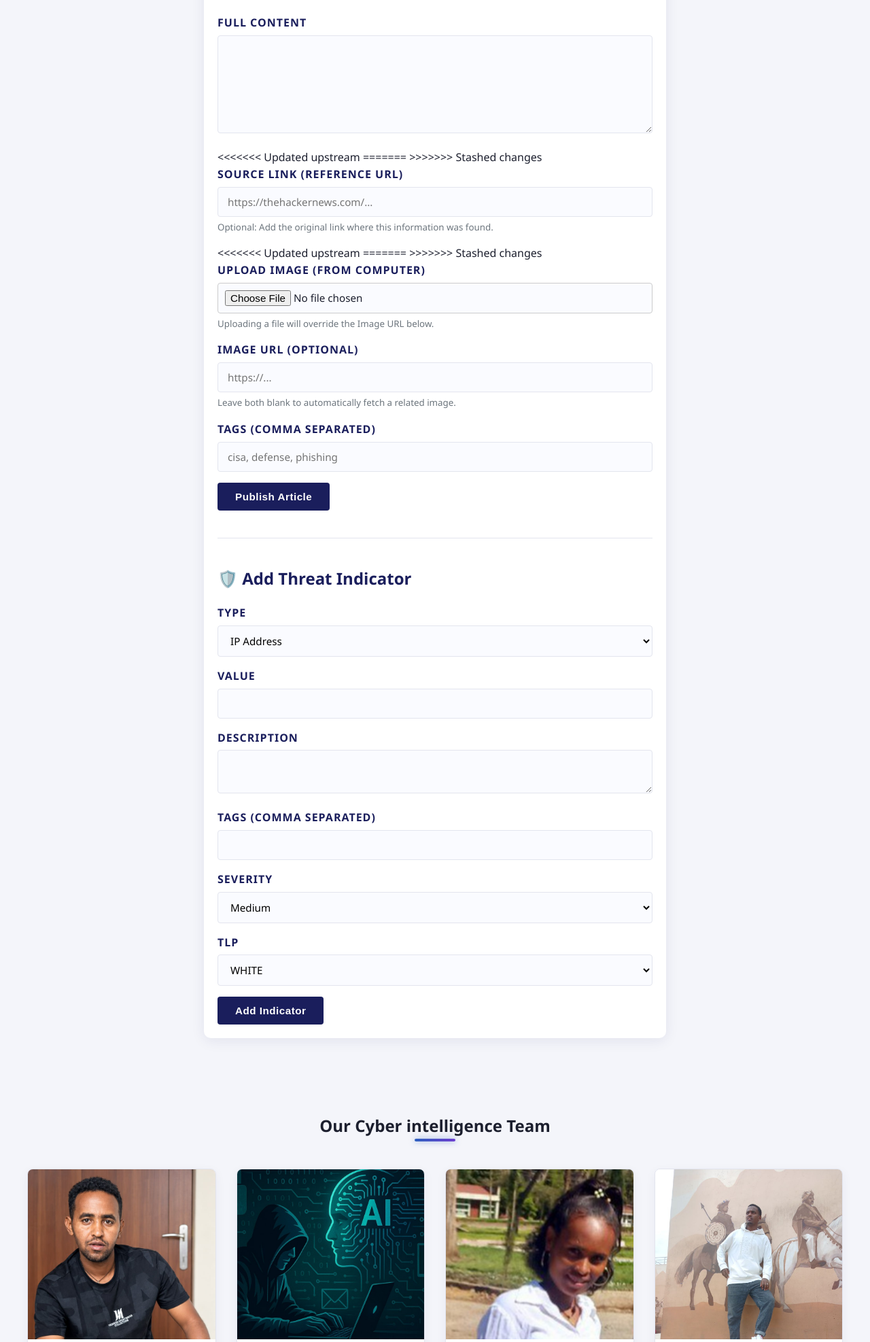
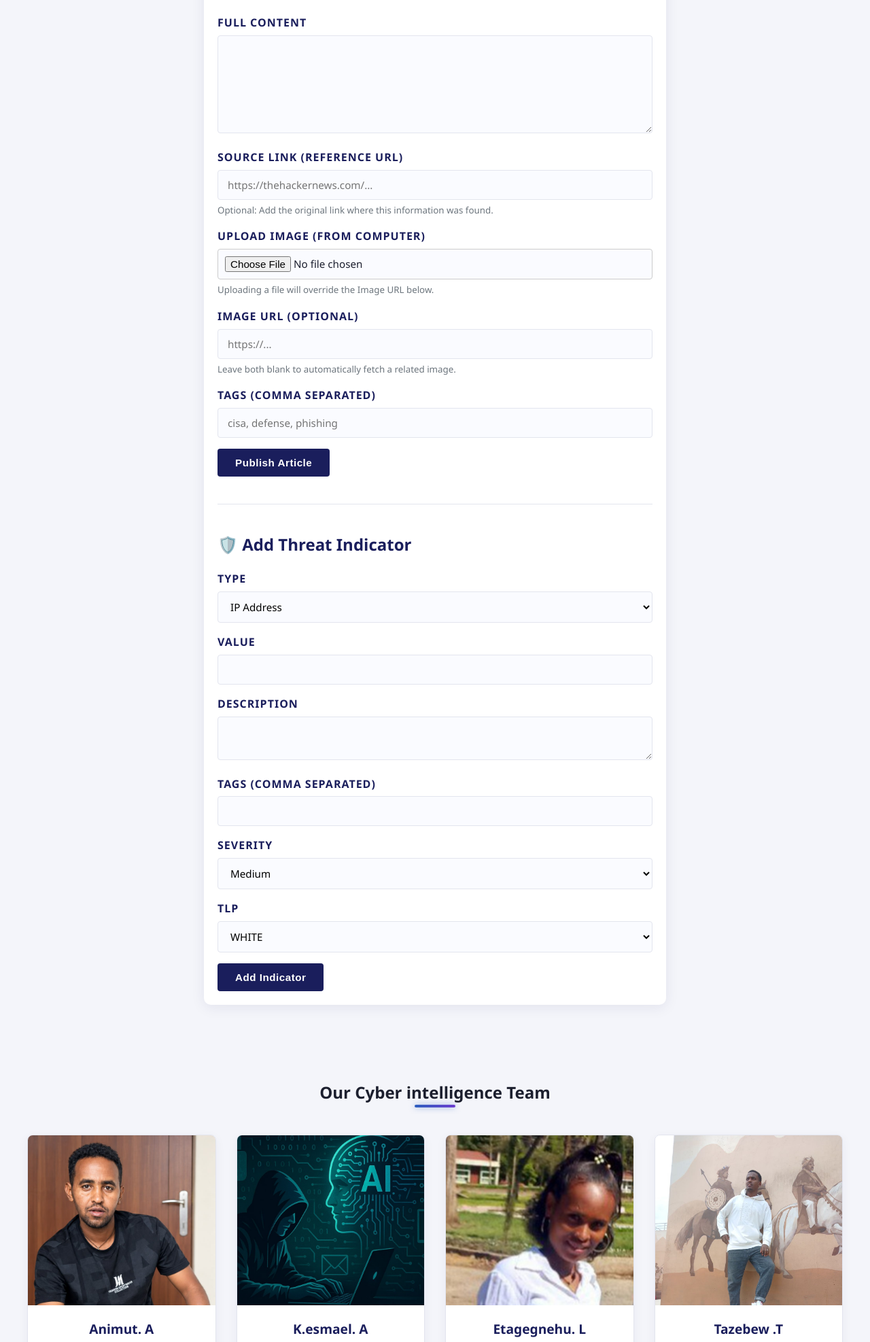
Before and after one commit to animutandualem12/cyintelweb, a Flask app: template templates/add.html in a window 1280 px wide. Shown: the part 751-2725 px from the top of the page at 68% size. Run offline with Flask 3, Linux system fonts and the light colour scheme; the template is opened without the code that fills it, so the values that code supplies are empty.

Commit message:
Update add.html

```diff
--- a/templates/add.html
+++ b/templates/add.html
@@ -7,10 +7,12 @@
         <!-- MUST HAVE enctype="multipart/form-data" for file uploads to work -->
         <form method="post" enctype="multipart/form-data">
             <input type="hidden" name="kind" value="article">
+
             <div class="form-group">
                 <label>Title</label>
                 <input type="text" name="title" required>
             </div>
+
             <div class="form-group">
                 <label>Category</label>
                 <select name="category">
@@ -22,23 +24,23 @@
                     <option>Jobs</option>
                 </select>
             </div>
+
             <div class="form-group">
                 <label>Subcategory</label>
                 <input type="text" name="subcategory" placeholder="e.g. Hackers, Ransomware">
             </div>
+
             <div class="form-group">
                 <label>Summary</label>
                 <textarea name="summary" rows="2" required></textarea>
             </div>
+
             <div class="form-group">
                 <label>Full Content</label>
                 <textarea name="content" rows="6" required></textarea>
             </div>
-<<<<<<< Updated upstream
-=======
-            <!-- ⬇️ NEW: SOURCE LINK FIELD ⬇️ -->
+
             <!-- SOURCE LINK FIELD -->
->>>>>>> Stashed changes
             <div class="form-group">
                 <label>Source Link (Reference URL)</label>
                 <input type="url" name="source_link" placeholder="https://thehackernews.com/...">
@@ -46,10 +48,7 @@
                     Optional: Add the original link where this information was found.
                 </small>
             </div>
-<<<<<<< Updated upstream
-=======
-            <!-- ⬆️ END SOURCE LINK FIELD ⬆️ -->
->>>>>>> Stashed changes
+
             <!-- File Upload Input -->
             <div class="form-group">
                 <label>Upload Image (from computer)</label>
@@ -58,6 +57,7 @@
                     Uploading a file will override the Image URL below.
                 </small>
             </div>
+
             <div class="form-group">
                 <label>Image URL (optional)</label>
                 <input type="text" name="image" placeholder="https://...">
@@ -65,17 +65,22 @@
                     Leave both blank to automatically fetch a related image.
                 </small>
             </div>
+
             <div class="form-group">
                 <label>Tags (comma separated)</label>
                 <input type="text" name="tags" placeholder="cisa, defense, phishing">
             </div>
+
             <button class="btn-submit" type="submit">Publish Article</button>
         </form>
+
         <hr style="margin:40px 0; border:none; border-top:1px solid #e3e5ee;">
+
         <h2>🛡️ Add Threat Indicator</h2>
         <!-- This form does NOT need enctype because it doesn't handle files -->
         <form method="post">
             <input type="hidden" name="kind" value="indicator">
+
             <div class="form-group">
                 <label>Type</label>
                 <select name="type" required>
@@ -87,18 +92,22 @@
                     <option value="email">Email</option>
                 </select>
             </div>
+
             <div class="form-group">
                 <label>Value</label>
                 <input type="text" name="value" required>
             </div>
+
             <div class="form-group">
                 <label>Description</label>
                 <textarea name="description" rows="2"></textarea>
             </div>
+
             <div class="form-group">
                 <label>Tags (comma separated)</label>
                 <input type="text" name="tags">
             </div>
+
             <div class="form-group">
                 <label>Severity</label>
                 <select name="severity">
@@ -107,6 +116,7 @@
                     <option value="high">High</option>
                 </select>
             </div>
+
             <div class="form-group">
                 <label>TLP</label>
                 <select name="tlp">
@@ -116,6 +126,7 @@
                     <option>RED</option>
                 </select>
             </div>
+
             <button class="btn-submit" type="submit">Add Indicator</button>
         </form>
     </div>
```
